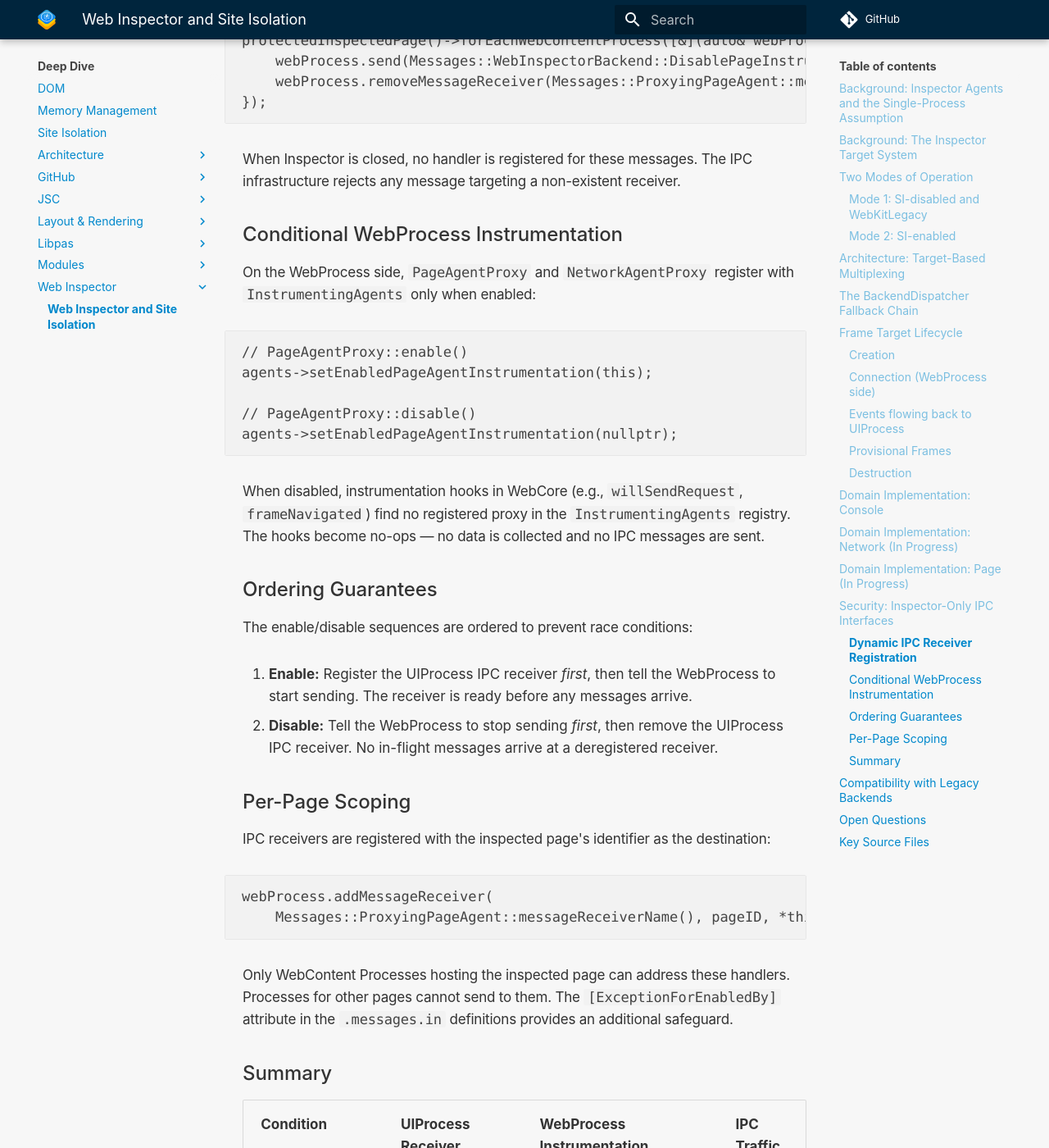
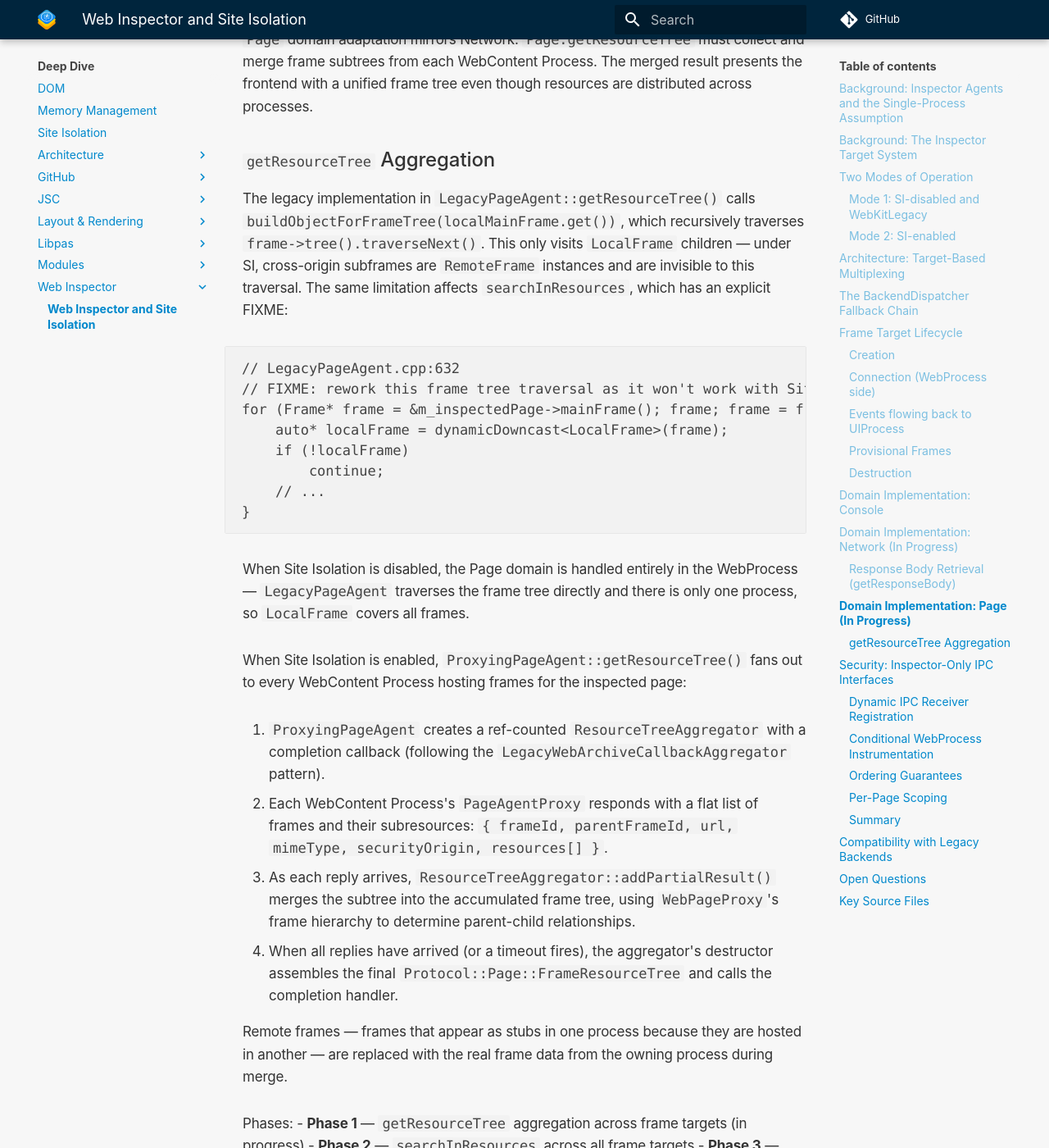
Before and after one commit to WebKit/Documentation, an MkDocs documentation site: the page built from docs/Deep Dive/Web Inspector/SiteIsolationExplainer.md, in a window 1280 px wide and 1400 px high, scrolled down 9101 px. Shown: the whole window at 82% size. Built offline with MkDocs 1.6.1 and Material for MkDocs 9.7.7, drawn with Linux system fonts in a browser that asks for light colours; comment, search, counter and statistics services are not loaded; some of the changed text lies outside the part shown.

Commit message:
Address remaining review feedback and expand Network/Page sections

````diff
--- a/docs/Deep Dive/Web Inspector/SiteIsolationExplainer.md
+++ b/docs/Deep Dive/Web Inspector/SiteIsolationExplainer.md
@@ -42,10 +42,10 @@ domain in `InspectorTargetAgent` exposes target lifecycle events (`Target.target
 `Target.targetDestroyed`) to the frontend, and routes incoming commands to the correct target's
 `BackendDispatcher`.
 
-Before Site Isolation work, there were three target types:
+Before Site Isolation work, there were three target types involved in web browsing:
 
 - **`Page`** — legacy direct-backend target (pre-PSON and WebKitLegacy). No sub-targets.
-- **`WebPage`** — represents a `WebPageProxy`. May have transient worker and frame sub-targets.
+- **`WebPage`** — represents a `WebPageProxy`. May have transient worker sub-targets.
 - **`Worker`** — represents a dedicated Web Worker spawned from a Page.
 
 Site Isolation adds a fourth:
@@ -61,7 +61,10 @@ Site Isolation adds a fourth:
 
 When Site Isolation is off, the architecture is essentially unchanged from the pre-SI model:
 
-- One `PageInspectorTargetProxy` (type `Page`) is created for the `WebPageProxy`.
+- One `WebPageInspectorTargetProxy` (type `WebPage`) is created to manage the lifetime
+  of the underlying `Page`, `Frame`, and `Worker` targets in the inspected webpage.
+- One `PageInspectorTargetProxy` (type `Page`) is created for the one
+  `PageInspectorController`.
 - All agents live in one `PageInspectorController` in one WebContent Process.
 - `didCreateFrame` on `WebPageInspectorController` is a no-op — no frame targets are created.
 - Commands are routed through the page target to `PageInspectorController`.
@@ -267,11 +270,83 @@ Process when per-frame data is needed (e.g., `Network.getResponseBody`).
 
 ---
 
+### Response Body Retrieval (`getResponseBody`)
+
+Under the single-process model, `Network.getResponseBody` reads directly from
+`NetworkResourcesData` in the same process as the agent. Under SI, the response body
+lives in whichever WebContent Process loaded the resource — the UIProcess proxy agent
+must route the request to the correct process.
+
+The design introduces `BackendResourceDataStore`, a per-page data store in the WebKit
+layer (`WebProcess/Inspector/`) that buffers resource metadata and response content
+independently of the inspector agent lifecycle. `NetworkAgentProxy` writes to the store
+at each instrumentation point (`willSendRequest`, `responseReceived`, `dataReceived`);
+`ProxyingNetworkAgent` reads from it via IPC when the frontend requests a body.
+
+```
+Frontend                UIProcess                    WebProcess(es)
+                        ProxyingNetworkAgent
+Network.getResponseBody ──►  look up requestId
+(requestId: "r-42")          in m_requestIdToResourceKey
+                             ──► {ProcessB, ResourceID-7}
+                                                     ┌──────────────────────┐
+                        QueryResponseBody(ResID-7) ──►│ BackendResourceData  │
+                                                      │ Store                │
+                        ◄── (content, base64Encoded) ──│ entry for ResID-7   │
+                                                      └──────────────────────┘
+respond to frontend ◄──
+```
+
+The UIProcess maintains a `HashMap<String, BackendResourceKey>` mapping each frontend-facing
+`requestId` string to a `BackendResourceKey { WebProcessIdentifier, BackendResourceIdentifier }`.
+This mapping is populated when `requestWillBeSent` IPC arrives from each WebProcess, ensuring
+that `getResponseBody` routes to the process that actually loaded the resource — even when the
+same URL was loaded by multiple processes.
+
 ## Domain Implementation: Page (In Progress)
 
 `Page` domain adaptation mirrors Network. `Page.getResourceTree` must collect and merge frame
 subtrees from each WebContent Process. The merged result presents the frontend with a unified
 frame tree even though resources are distributed across processes.
+
+### `getResourceTree` Aggregation
+
+The legacy implementation in `LegacyPageAgent::getResourceTree()` calls
+`buildObjectForFrameTree(localMainFrame.get())`, which recursively traverses
+`frame->tree().traverseNext()`. This only visits `LocalFrame` children — under SI,
+cross-origin subframes are `RemoteFrame` instances and are invisible to this traversal.
+The same limitation affects `searchInResources`, which has an explicit FIXME:
+
+```cpp
+// LegacyPageAgent.cpp:632
+// FIXME: rework this frame tree traversal as it won't work with Site Isolation enabled.
+for (Frame* frame = &m_inspectedPage->mainFrame(); frame; frame = frame->tree().traverseNext()) {
+    auto* localFrame = dynamicDowncast<LocalFrame>(frame);
+    if (!localFrame)
+        continue;
+    // ...
+}
+```
+
+When Site Isolation is disabled, the Page domain is handled entirely in the WebProcess —
+`LegacyPageAgent` traverses the frame tree directly and there is only one process, so
+`LocalFrame` covers all frames.
+
+When Site Isolation is enabled, `ProxyingPageAgent::getResourceTree()` fans out to every
+WebContent Process hosting frames for the inspected page:
+
+1. `ProxyingPageAgent` creates a ref-counted `ResourceTreeAggregator` with a completion
+   callback (following the `LegacyWebArchiveCallbackAggregator` pattern).
+2. Each WebContent Process's `PageAgentProxy` responds with a flat list of frames and their
+   subresources: `{ frameId, parentFrameId, url, mimeType, securityOrigin, resources[] }`.
+3. As each reply arrives, `ResourceTreeAggregator::addPartialResult()` merges the subtree
+   into the accumulated frame tree, using `WebPageProxy`'s frame hierarchy to determine
+   parent-child relationships.
+4. When all replies have arrived (or a timeout fires), the aggregator's destructor assembles
+   the final `Protocol::Page::FrameResourceTree` and calls the completion handler.
+
+Remote frames — frames that appear as stubs in one process because they are hosted in
+another — are replaced with the real frame data from the owning process during merge.
 
 Phases:
 - **Phase 1** — `getResourceTree` aggregation across frame targets (in progress)
````
Also changed, not shown: other parts of docs/Deep Dive/Web Inspector/SiteIsolationExplainer.md (+2 -12 lines).
